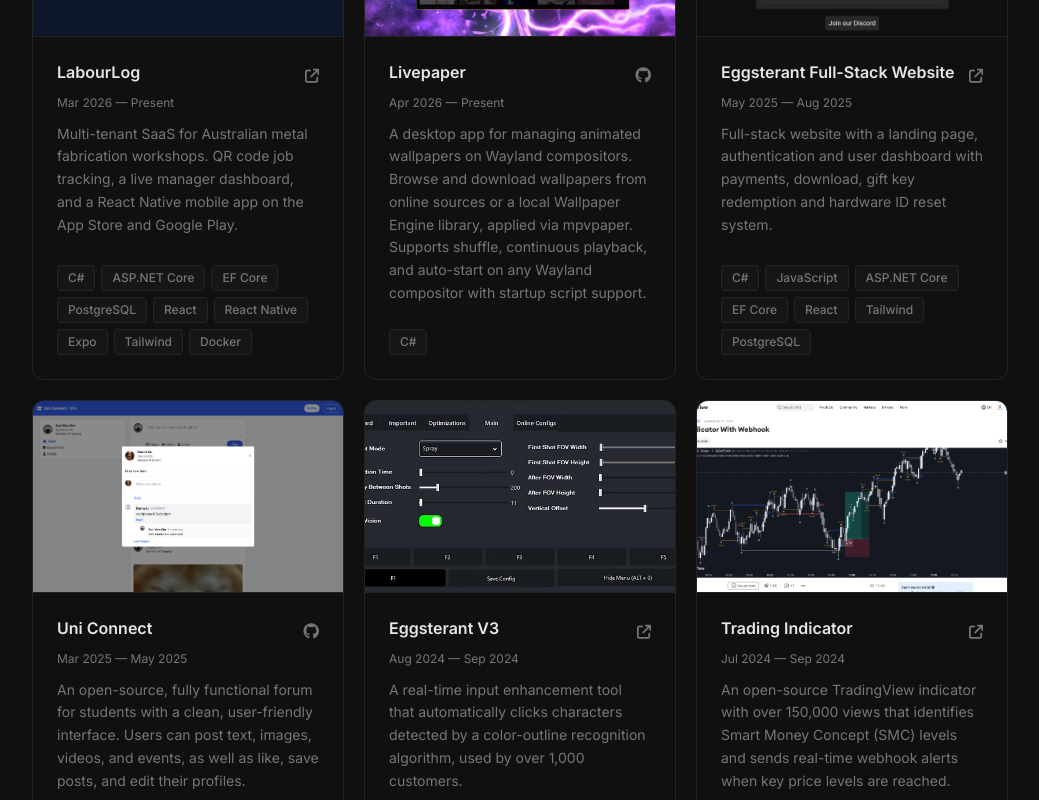
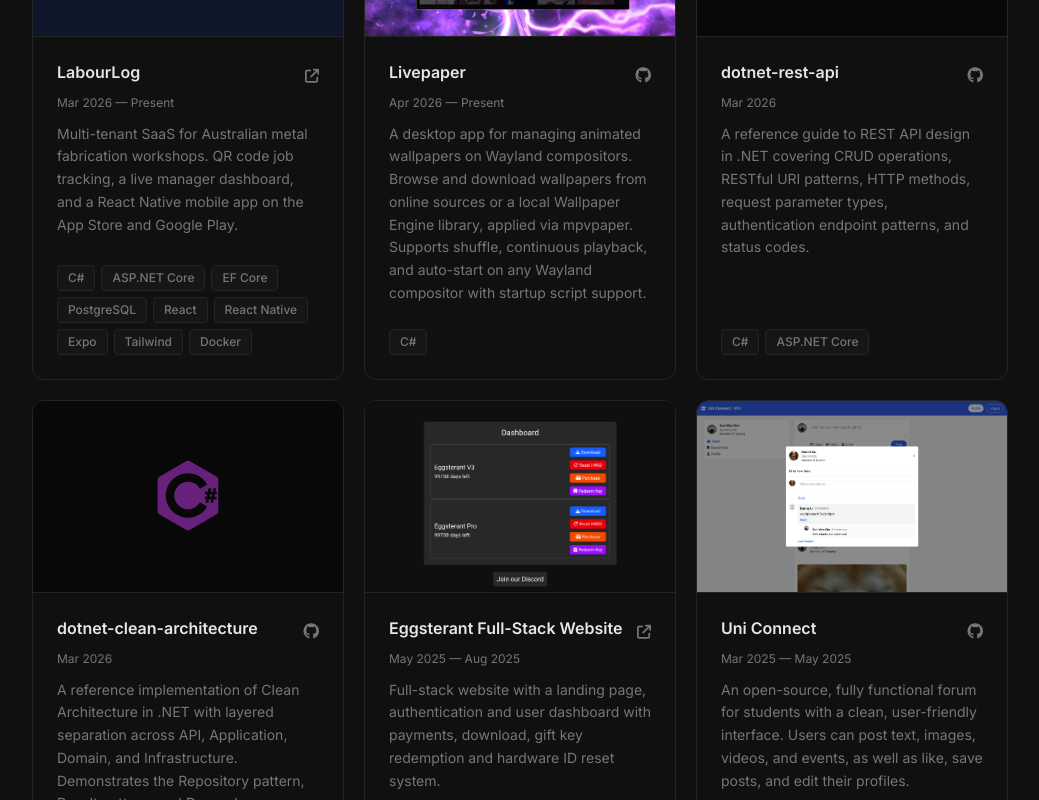
Before and after one commit to sunwoo101/Portfolio, a React (Vite) app: page / in a window 1280 px wide. Shown: the part 3020-3820 px from the top of the page, without its empty margins (120-1159 px from the left). Built offline with nearby package versions, Linux system fonts and the light colour scheme.

Commit message:
Update projects

```diff
--- a/src/Sections/Contributions.jsx
+++ b/src/Sections/Contributions.jsx
@@ -26,7 +26,7 @@
   return (
     <section className="py-24 bg-palette-primary">
       <div className="max-w-5xl mx-auto px-6">
-        <SectionTitle>Open Source</SectionTitle>
+        <SectionTitle>Open Source Contributions</SectionTitle>
 
         <div className="grid grid-cols-1 sm:grid-cols-2 gap-5">
           {contributions.map((contrib) => (
--- a/src/Sections/Projects.jsx
+++ b/src/Sections/Projects.jsx
@@ -36,6 +36,24 @@
       "A desktop app for managing animated wallpapers on Wayland compositors. Browse and download wallpapers from online sources or a local Wallpaper Engine library, applied via mpvpaper. Supports shuffle, continuous playback, and auto-start on any Wayland compositor with startup script support.",
     stack: ["C#"],
     source: "https://github.com/sunwoo101/livepaper",
+  },
+  {
+    title: "dotnet-rest-api",
+    dates: "Mar 2026",
+    icon: "devicon-csharp-plain colored",
+    description:
+      "A reference guide to REST API design in .NET covering CRUD operations, RESTful URI patterns, HTTP methods, request parameter types, authentication endpoint patterns, and status codes.",
+    stack: ["C#", "ASP.NET Core"],
+    source: "https://github.com/sunwoo101/dotnet-rest-api",
+  },
+  {
+    title: "dotnet-clean-architecture",
+    dates: "Mar 2026",
+    icon: "devicon-csharp-plain colored",
+    description:
+      "A reference implementation of Clean Architecture in .NET with layered separation across API, Application, Domain, and Infrastructure. Demonstrates the Repository pattern, Result pattern, and Dependency Injection setup.",
+    stack: ["C#", "ASP.NET Core", "EF Core"],
+    source: "https://github.com/sunwoo101/dotnet-clean-architecture",
   },
   {
     title: "Eggsterant Full-Stack Website",
@@ -84,6 +102,7 @@
   {
     title: "Eggsterant Pro",
     dates: "Mar 2024 — Apr 2024",
+    icon: "devicon-csharp-plain colored",
     description:
       "A real-time mouse-positioning tool that moves the cursor to characters detected by a color-outline recognition algorithm, used commercially by over 1,000 customers.",
     stack: ["C#", "WinForms"],
@@ -92,6 +111,7 @@
   {
     title: "SSH Client",
     dates: "Oct 2020 — Sep 2021",
+    icon: "devicon-python-plain colored",
     description: "A GUI tool for managing and connecting to VPS servers with one click, storing credentials so there's no need to type a username and password each time. Supports file transfer via SFTP.",
     stack: ["Python"],
     source: "https://github.com/sunwoo101/SSH-Client-V2",
@@ -99,6 +119,7 @@
   {
     title: "FX Journal",
     dates: "Oct 2023",
+    icon: "devicon-csharp-plain colored",
     description: "A WinForms desktop app for logging and reviewing forex trades.",
     stack: ["C#", "WinForms"],
     source: "https://github.com/sunwoo101/FxJournal",
@@ -106,6 +127,7 @@
   {
     title: "Simple RPG",
     dates: "Jul 2024 — Aug 2024",
+    icon: "devicon-unity-plain colored",
     description: "A 3D RPG game built in Unity with monster encounters and a boss fight.",
     stack: ["C#", "Unity"],
     source: "https://github.com/sunwoo101/3D-Simple-RPG",
@@ -115,7 +137,7 @@
 function ProjectCard({ project }) {
   return (
     <div className="rounded-xl border border-palette-border bg-palette-primary flex flex-col hover:border-palette-muted transition-colors overflow-hidden">
-      {project.image && (
+      {project.image ? (
         <div className="w-full h-48 overflow-hidden bg-palette-background border-b border-palette-border">
           <img
             src={project.image}
@@ -123,7 +145,11 @@
             className="w-full h-full object-cover"
           />
         </div>
-      )}
+      ) : project.icon ? (
+        <div className="w-full h-48 flex items-center justify-center bg-palette-background border-b border-palette-border">
+          <i className={`${project.icon} text-7xl`} />
+        </div>
+      ) : null}
 
       <div className="p-6 flex flex-col flex-1">
         <div className="flex items-start justify-between gap-3 mb-2">
```
